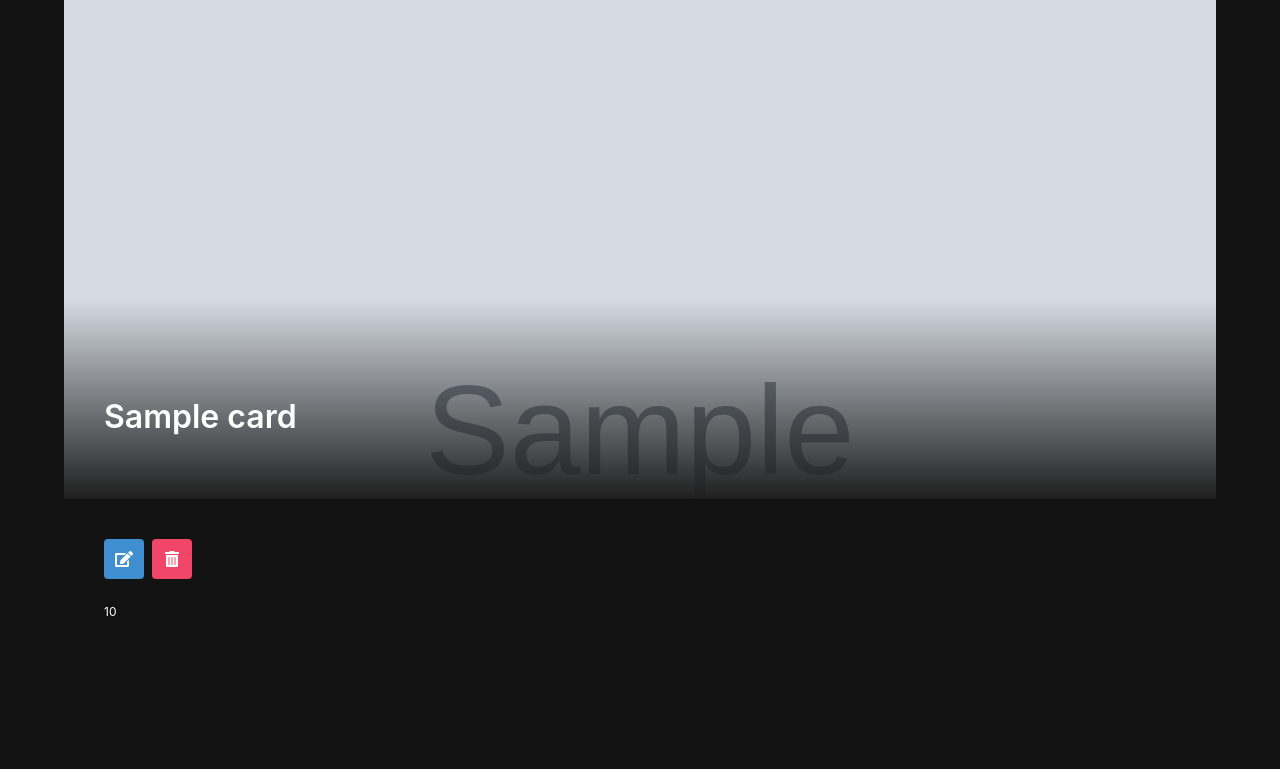
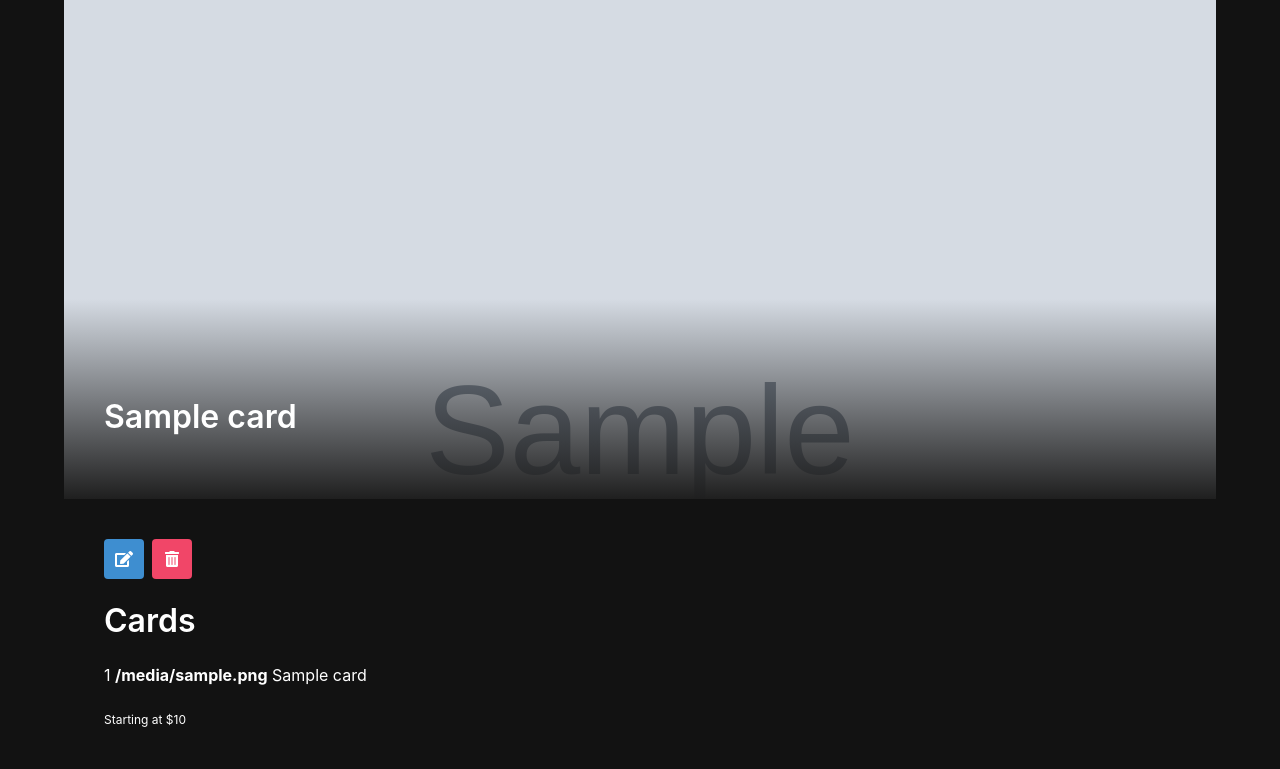
Before and after one commit to nabiladigo/cards_django, a Django app: template main_app/templates/card_detail.html in a window 1280 px wide. Shown: the part 53-822 px from the top of the page. Before the commit the page ends 669 px from the top, so only its background shows below. Run offline with Django 3.2, Linux system fonts and the light colour scheme; the template is opened without the code that fills it: most values are stand-ins (such as "Sample title", 1, 10 or a date in 2020); grey boxes marked "Sample" are stand-in pictures.

Commit message:
add print list and details

```diff
--- a/main_app/admin.py
+++ b/main_app/admin.py
@@ -1,5 +1,6 @@
 from django.contrib import admin
-from .models import Card # import the Artist model from models.py
+from .models import Card,  Print# import the Artist model from models.py
 # Register your models here.
 
 admin.site.register(Card) # this line will add the model to the admin panel
+admin.site.register(Print) # this line will add the model to the admin panel
--- a/main_app/templates/card_detail.html
+++ b/main_app/templates/card_detail.html
@@ -28,8 +28,26 @@
         </a>
     </div>
     <div class="detail__about">
-        <!-- <h4 class="title is-4">About</h4> -->
-        <p>{{card.price}}</p>
+
+  <div class="detail__songs mb-5">
+    <h3 class="title is-3">Cards</h3>
+
+    {% for print in card.prints.all %}
+    <div class="song">
+      <span>{{forloop.counter}}</span>
+      <span><b>{{print.image}}</b></span>
+      <span>{{card.name}}</span>
+     </div>
+		{% empty %}
+    <article class="message">
+      <div class="message-header">
+        <p>No prints Available</p>
+      </div>
+    </article>
+
+    {% endfor %}
+  </div>
+        <p>Starting at ${{print.price}}</p>
     </div>
 </div>
 
```
Also changed, not shown: main_app/models.py (+7 -6 lines), main_app/migrations/0004_print.py (added).
